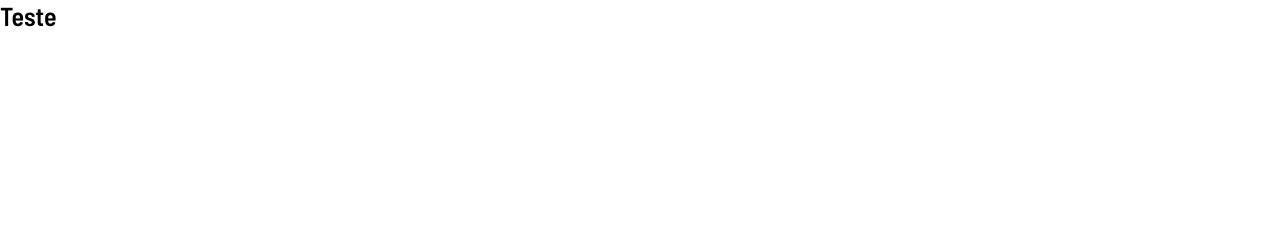
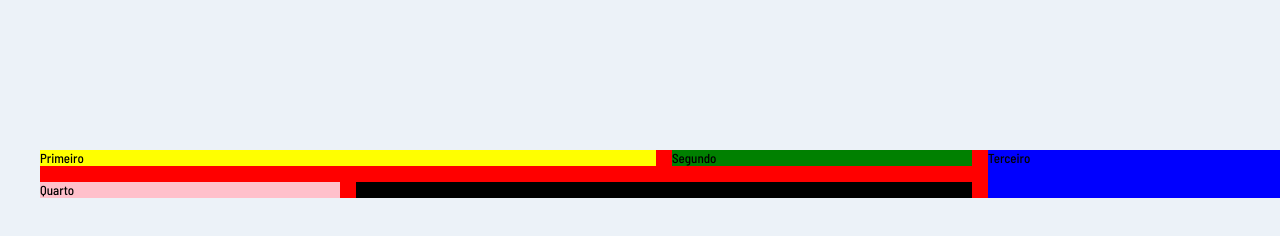
Before and after one commit to BBML-DEV/testimonials-project, a plain HTML site: page index.html in a window 1280 px wide. Drawn offline with Linux system fonts and the light colour scheme.

Commit message:
Grid template
Estrutura grid principal do projeto

```diff
--- a/index.html
+++ b/index.html
@@ -15,6 +15,26 @@
     <title>Testimonials</title>
 </head>
     <body>
-        <h1>Teste</h1>
+        <main class="container">
+            <div class="card card__primary">
+                Primeiro
+            </div>
+
+            <div class="card card__secondary">
+                Segundo
+            </div>
+
+            <div class="card card__third">
+                Terceiro
+            </div>
+
+            <div class="card card__fourth">
+                Quarto
+            </div>
+
+            <div class="card card__fifth">
+                Quinto
+            </div>
+        </main>
     </body>
 </html>
--- a/sass/1-base/_reset.sass
+++ b/sass/1-base/_reset.sass
@@ -1,3 +1,4 @@
+@use 'variables'
 
 *
     padding: 0px
@@ -13,3 +14,5 @@ ul, li
 body
     font-size: 13px
     font-family: 'Barlow Semi Condensed', sans-serif
+    font-weight: 500
+    background-color: variables.$light-grayish-blue
--- a/sass/1-base/_variables.sass
+++ b/sass/1-base/_variables.sass
@@ -1,3 +1,5 @@
+//Layout
+$container-witdh: 1200px
 
 //Colors - Primary
 $moderate-violet: hsl(263, 55%, 52%)
@@ -9,6 +11,7 @@ $white-color: hsl(0, 0%, 100%)
 $light-gray: hsl(0, 0%, 81%)
 $light-grayish-blue: hsl(210, 46%, 95%)
 
+
 // Note for text colors:
 
 // 1. "Verified Graduate" has the same color as the person's name with 50% opacity
--- /dev/null
+++ b/sass/2-layout/_container-main.sass
@@ -0,0 +1,35 @@
+@use '../1-base/variables'
+
+.container
+    width: variables.$container-witdh
+    display: grid
+    grid-template-columns:  25% 25% 25% 25%
+    grid-template-rows: 1fr 1fr
+    grid-gap: 1rem
+    margin: 150px auto
+    background-color: red
+
+    .card__primary
+        background-color: yellow
+        grid-column: 1 / 3
+        grid-row: 1 / 1
+
+    .card__secondary
+        background-color: green
+        grid-column: 3 / 3
+        grid-row: 1 / 1
+
+    .card__third
+        background-color: blue
+        grid-column: 4 / 4
+        grid-row: 1 / 3
+
+    .card__fourth
+        background-color: pink
+        grid-column: 1 / 1
+        grid-row: 2 / 2
+
+    .card__fifth
+        background-color: black
+        grid-column: 2 / 4
+        grid-row: 2 / 2
--- a/sass/2-layout/layout.sass
+++ b/sass/2-layout/layout.sass
@@ -0,0 +1 @@
+@use 'container-main'
```
Also changed, not shown: css/main.css, 1 other file.
